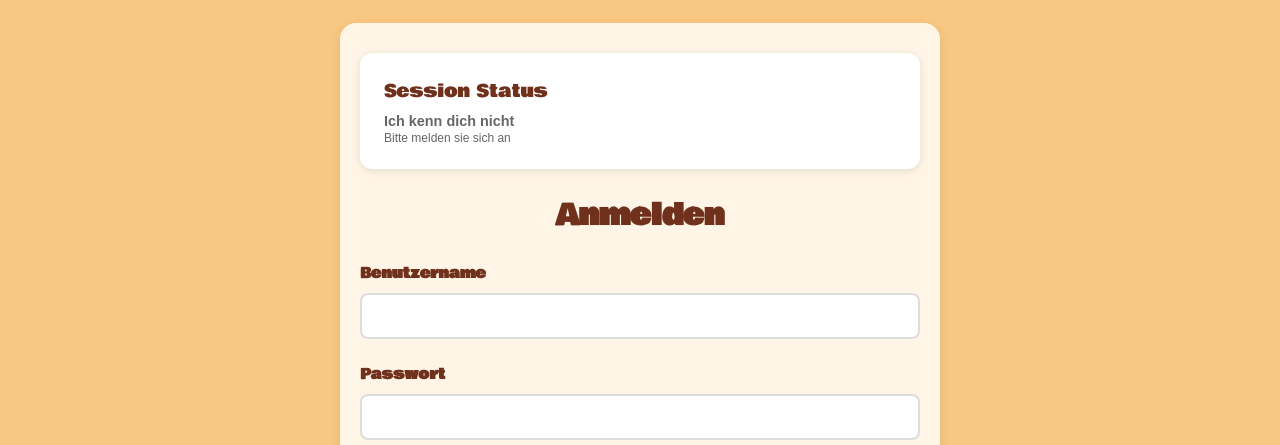
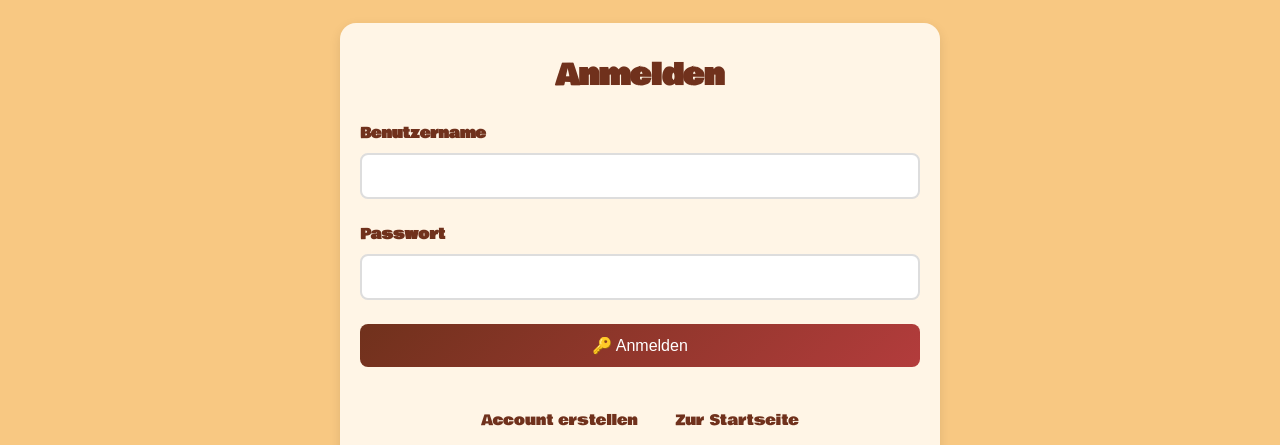
Before and after one commit to Roman0-5/FindYourFood, a website: page Frontend/src/pages/login.html in a window 1280 px wide. Shown: the part 348-793 px from the top of the page. Drawn offline with Linux system fonts and the light colour scheme; no server answers.

Commit message:
login css

```diff
--- a/Frontend/src/js/login.js
+++ b/Frontend/src/js/login.js
@@ -57,12 +57,7 @@ function updateUIForLoggedOutUser() {
   const loginForm = document.getElementById("loginForm");
   const logoutSection = document.getElementById("logoutSection");
 
-  sessionContent.innerHTML = `
-    <strong>Ich kenn dich nicht</strong><br>
-    <small>Bitte melden sie sich an</small>
-  `;
-  loginForm.style.display = "block";
-  logoutSection.style.display = "none";
+
 }
 // Form initialisieren
 function initializeForm() {
--- a/Frontend/src/pages/login.html
+++ b/Frontend/src/pages/login.html
@@ -34,13 +34,7 @@
         <!-- Login Container -->
         <div class="login-container">
             <!-- Session Status anzeigen -->
-            <div class="session-status" id="sessionStatus">
-                <div class="status-title">Session Status</div>
-                <div class="status-content" id="sessionContent">Prüfe Session...</div>
-            </div>
 
-            <!-- Status Messages -->
-            <div id="statusMessage" style="display: none;"></div>
 
             <!-- Login Form -->
             <div id="loginForm">
```
